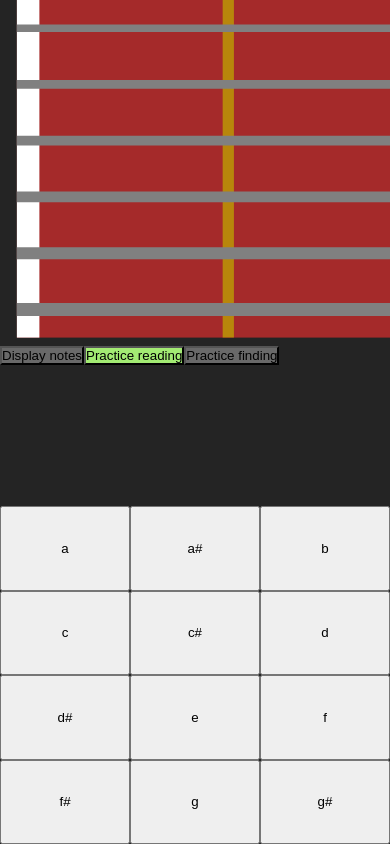
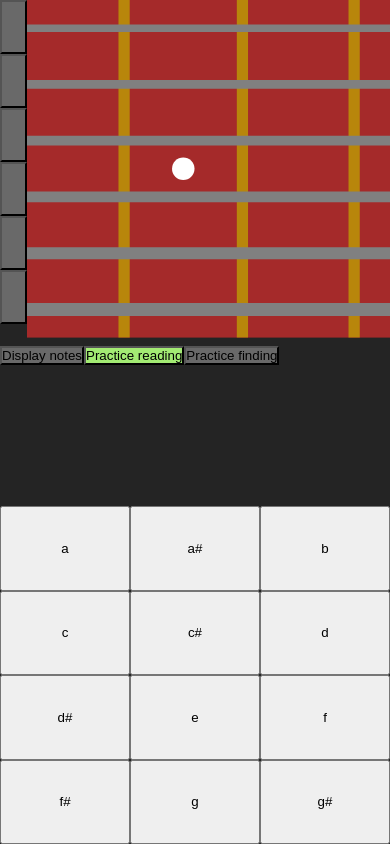
Before and after one commit to gmax9000/fretboardTrainer, a website: page index.html in a window 390 px wide. Both pictures are taken after a click on the button "Practice reading". Drawn offline with nearby package versions, Linux system fonts and the light colour scheme.

Commit message:
added automatic scroll function for mobile devices
also added string selectors, but they don't work yet

```diff
--- a/index.html
+++ b/index.html
@@ -1,5 +1,6 @@
 <!DOCTYPE html>
 <html lang="en">
+
 <head>
     <meta charset="UTF-8">
     <meta http-equiv="X-UA-Compatible" content="IE=edge">
@@ -16,14 +17,27 @@
 
     <title>Fretboard Trainer</title>
 </head>
+
 <body>
     <header>
         <h1>Fretboard Trainer</h1>
         <p>This app is intended to teach you the notes of the fretboard.</p>
     </header>
     <section class="application">
-        <div id="fboard">
-            <svg id="board"></svg>
+        <div class="sideBySide">
+            <div id="stringtogglers">
+                <ul>
+                    <li><button class="activeButton" value="1"></button></li>
+                    <li><button class="activeButton" value="2"></button></li>
+                    <li><button class="activeButton" value="3"></button></li>
+                    <li><button class="activeButton" value="4"></button></li>
+                    <li><button class="activeButton" value="5"></button></li>
+                    <li><button class="activeButton" value="6"></button></li>
+                </ul>
+            </div>
+            <div id="fboard">
+                <svg id="board"></svg>
+            </div>
         </div>
         <p>Your choices are:</p>
         <ul>
@@ -34,4 +48,5 @@
         <div id="answerButtons"></div>
     </section>
 </body>
+
 </html>
--- a/scripts/main.js
+++ b/scripts/main.js
@@ -330,6 +330,7 @@ function displayQuestionMark(){
     iconGroup.id = "noteIcons";
     svg.appendChild(iconGroup);
     displaySingleNote(currentRandomNote.stringNumber, currentRandomNote.fret, iconGroup, true);
+    scrollToRandomNote(currentRandomNote);
 }
 readingPracticeButton.addEventListener("click", displayQuestionMark)
 
@@ -365,6 +366,15 @@ function displaySingleNote(string, fret, parent, questionmark) {
     noteText.setAttribute("y", stringPositions[string] + bbox.height / 4);
 }
 
+function scrollToRandomNote(currentRandomNote){
+    let fboard = document.querySelector("#fboard");
+    fboard.scrollTo({
+        top: 0,
+        left: (fretCenters[currentRandomNote.fret] * fboard.scrollWidth / gitScale),
+        behavior: "smooth"
+    })
+    console.log("Fret:\t", currentRandomNote.fret , "xcoordinate:\t", fretCenters[currentRandomNote.fret] * fboard.scrollWidth / gitScale, "fretboard width:\t", fboard.scrollWidth);
+}
 /*
 console.log("registering service worker");
 if('serviceWorker' in navigator) {
--- a/styles/style.css
+++ b/styles/style.css
@@ -28,9 +28,10 @@ body {
     }
 
     #fboard {
+        height: 100%;
         overflow-x: auto;
     }
-    #fboard, #answerButtons {
+    .sideBySide, #answerButtons {
         height: 40%;
     }
 
@@ -44,15 +45,25 @@ h1 {
     text-align: center;
 }
 
-ul {
+ul, .sideBySide {
     display: flex;
     list-style-type: none;
 }
+
 p, li {
     line-height: 2;
     letter-spacing: 1px;
 }
 
+#stringtogglers>ul{
+    display: list-item;
+    height: 80%;
+}
+
+#stringtogglers>ul>li>button {
+    height: 100%;
+    width: 2em;
+}
 ul .activeButton {
     background-color: rgb(163, 235, 115);
 }
```
